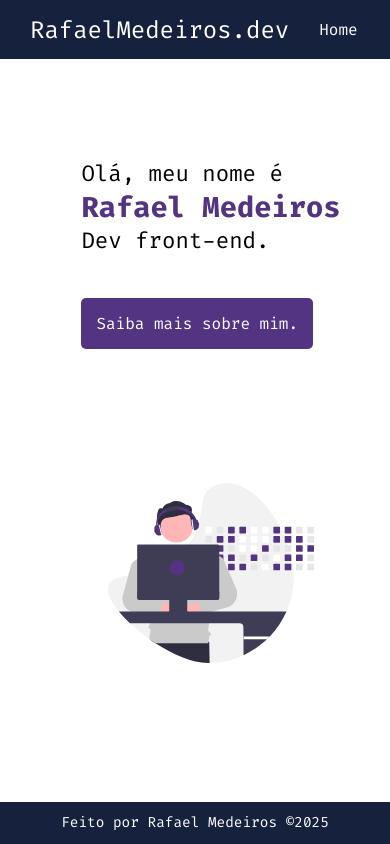
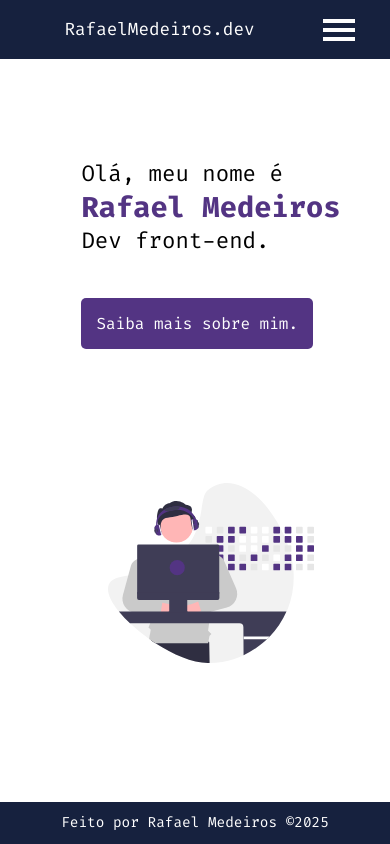
Before and after one commit to Rafael-Mont-Medeiros/website-with-react-vite, a React (Vite) app: page / in a window 390 px wide. Built offline with nearby package versions, Linux system fonts and the light colour scheme.

Commit message:
adicionando resposividade para tamanhos diferentes de telas.

```diff
--- a/src/Components/Header/Header.jsx
+++ b/src/Components/Header/Header.jsx
@@ -1,18 +1,29 @@
 import { Link } from "react-router-dom"
 import style from "./Header.module.css"
+import { useState } from "react"
 
 export default function Header() {
+    const[menuStart, setMenuStart] = useState(false)
+    const toggleMenu = ()=>{
+        setMenuStart(!menuStart)
+    }
     return (
         <>
-            <header className={style.headerContainer}>
+            <header className={`${style.headerContainer} ${menuStart ? style.active : ''}`}>
                 <Link to="/" className={style.title}>RafaelMedeiros.dev</Link>
 
-                <nav>
+                <nav className={style.disable}>
                     <Link to="/">Home</Link>
                     <Link to="sobre">Sobre</Link>
                     <Link to="projetos">Projetos</Link>
                     <Link to="contatos">Contatos</Link>
                 </nav>
+
+                <div onClick={toggleMenu}  className={style.menuHamburguer}>
+                    <span className={`${style.line} ${style.line1}`}></span>
+                    <span className={`${style.line} ${style.line2}`}></span>
+                    <span className={`${style.line} ${style.line3}`}></span>
+                </div>
             </header>
         </>
     )
--- a/src/Components/Header/Header.module.css
+++ b/src/Components/Header/Header.module.css
@@ -1,4 +1,3 @@
-
 .headerContainer {
     display: flex;
     justify-content: space-around;
@@ -30,10 +29,48 @@
 }
 
 .title:hover,
-.headerContainer a:hover{
+.headerContainer a:hover {
     opacity: 0.8;
 }
 
+@media (max-width: 768px) {
+    .menuHamburguer {
+        display: flex;
+        flex-direction: column;
+        justify-content: space-evenly;
+        height: 2rem;
+        width: 2rem;
+    }
+
+    .line{
+        display: block;
+        height: 4px;
+        width: 100%;
+        background-color: var(--white);
+    }
+
+    .headerContainer nav {
+        display: none;
+        flex-direction: column;
+        width: 100%;
+        align-items: center;
+    }
+
+    .headerContainer nav a {
+        margin: 10px 0;
+        display: block;
+    }
+
+    .headerContainer .active {
+        display: flex;
+    }
+
+    @media(max-width: 390px){
+        .title{
+            font-size: 1.1rem;
+        }
+    }
+}
 
 /*
   --prymari: #16213e; azul escuro
```
